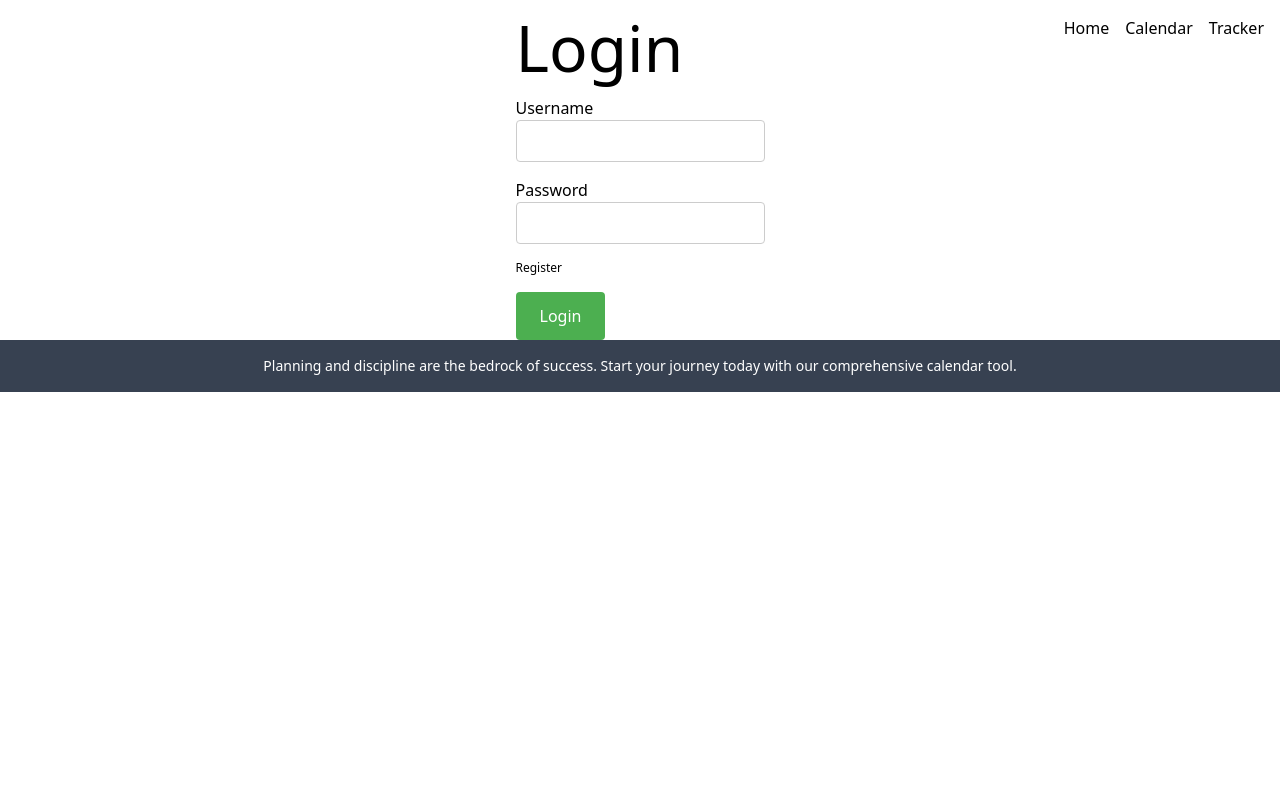
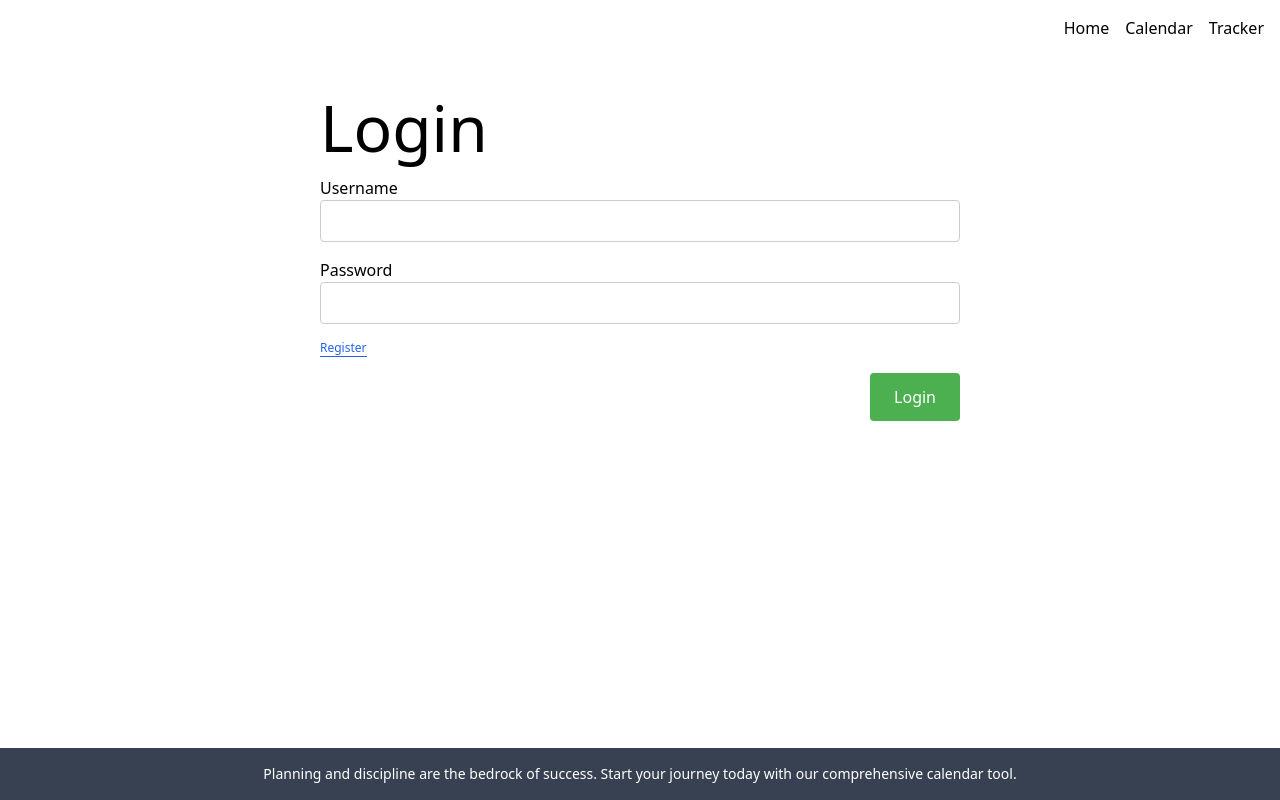
Before and after one commit to aitor-i/standard-directive-n2-web, a Next.js app: page /login in a window 1280 px wide. Built offline with nearby package versions, Linux system fonts and the light colour scheme.

Commit message:
ADD - Login page in component page
Due to style errors a new LoginPage has being done in companets/Pages folder

```diff
--- a/src/app/login/page.tsx
+++ b/src/app/login/page.tsx
@@ -1,6 +1,6 @@
 'use client'
 
-import LoginPage from "@/PageComponent/LoginPage/LoginPage"
+import LoginPage from "@/components/Pages/Login/LoginPage"
 
 export default function page() {
   return (
--- a/src/PageComponent/LoginPage/LoginPage.tsx
+++ b/src/components/Pages/Login/LoginPage.tsx
@@ -1,3 +1,5 @@
+'use client'
+
 import { isValidEmail } from '@/application/isValidEmail/isValidEmail';
 import Footer from '@/components/Footer/Footer';
 import NavigationMenu from '@/components/NavigationMenu/NavigationMenu'
@@ -43,12 +45,13 @@ export default function LoginPage() {
 
     redirect("/calendar")
   }
-  return (<section className='flex-1, flex flex-col  h-screen'>
+  return (
+    <section className=' flex flex-col h-screen'>
       <div className="fixed top-4 right-4">
         <NavigationMenu />
       </div>
       {response?.message && <Toast message={response.message} type={responseObject?.ok ? 't-success' : 't-error'} />}
-    <div className='flex mt-20 flex-1  self-center flex-col w-1/3'>
+      <div className='flex mt-20 flex-1  self-center flex-col w-1/2'>
 
         <h4>Login</h4>
         <form onSubmit={submitHandler} className=' flex flex-col gap-4'>
```
Lines whose indentation alone changed are shown as unchanged.
